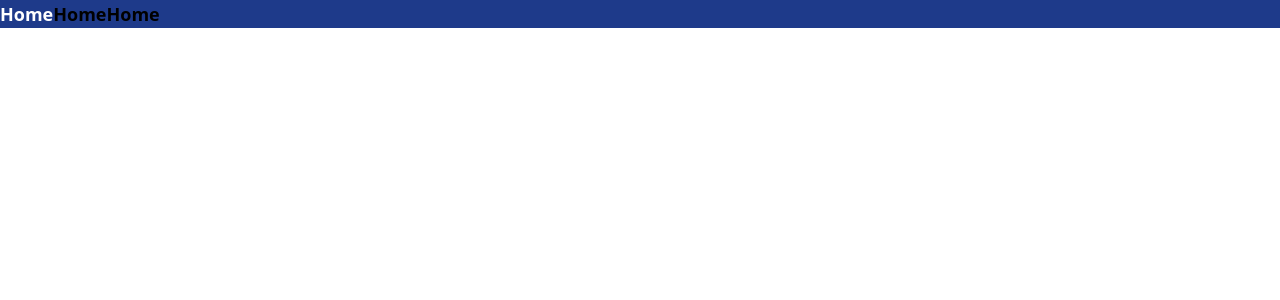
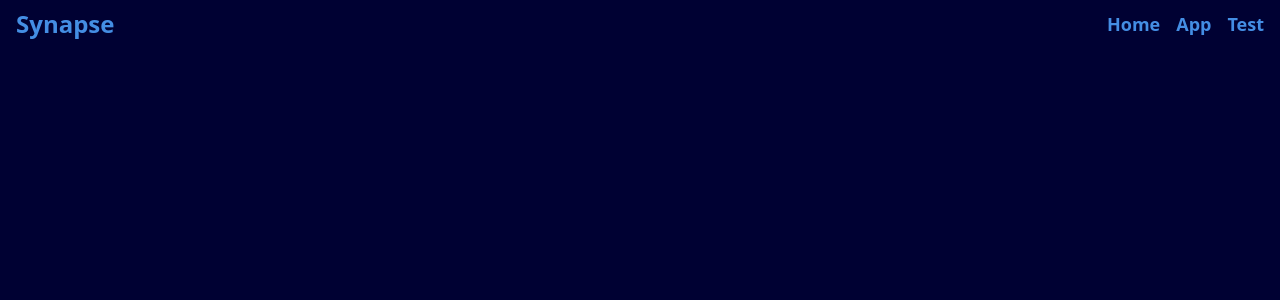
Before and after one commit to rintendou/Synapse, a React (Vite) app in the folder client/: page / in a window 1280 px wide. Shown: the top 300 px of the page. Built offline with nearby package versions, Linux system fonts and the light colour scheme.

Commit message:
Implement the Header component

```diff
--- a/client/src/App.tsx
+++ b/client/src/App.tsx
@@ -1,11 +1,9 @@
-import RouterLink from "./components/ui/RouterLink"
+import Header from "./components/layout/header/Header"
 
 function App() {
   return (
-    <div className="bg-primary">
-      <RouterLink to="/" routerLinkText="Home"></RouterLink>
-      <RouterLink to="/test" routerLinkText="Home"></RouterLink>
-      <RouterLink to="/anotherroute" routerLinkText="Home"></RouterLink>
+    <div className="min-h-screen bg-primary text-secondary">
+      <Header />
     </div>
   )
 }
--- a/client/src/components/layout/header/Header.tsx
+++ b/client/src/components/layout/header/Header.tsx
@@ -0,0 +1,16 @@
+import RouterLink from "../../ui/RouterLink"
+
+const Header = () => {
+  return (
+    <header className="px-4 py-2 flex flex-row justify-between items-center bg-primary">
+      <h1 className="text-2xl font-bold">Synapse</h1>
+      <nav className="hidden md:flex flex-row gap-4">
+        <RouterLink to="/" routerLinkText="Home" />
+        <RouterLink to="/app" routerLinkText="App" />
+        <RouterLink to="/test" routerLinkText="Test" />
+      </nav>
+    </header>
+  )
+}
+
+export default Header
--- a/client/tailwind.config.cjs
+++ b/client/tailwind.config.cjs
@@ -4,9 +4,9 @@ module.exports = {
   theme: {
     extend: {
       colors: {
-        primary: "#1E3A8A",
-        secondary: "#FFFFFF",
-        tertiary: "#701A75",
+        primary: "#000133",
+        secondary: "#448ee4",
+        tertiary: "#7F1D1D",
       },
     },
   },
```
